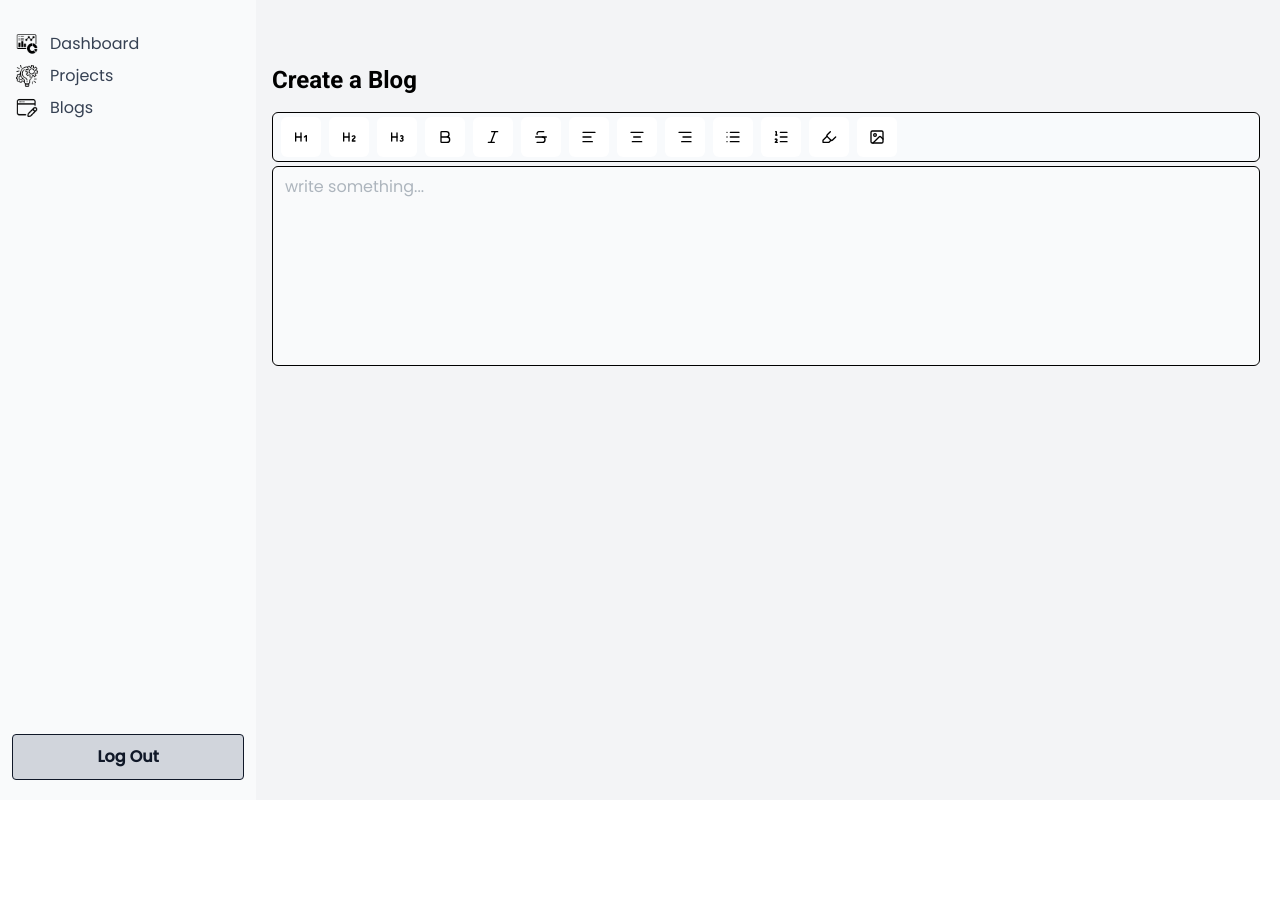
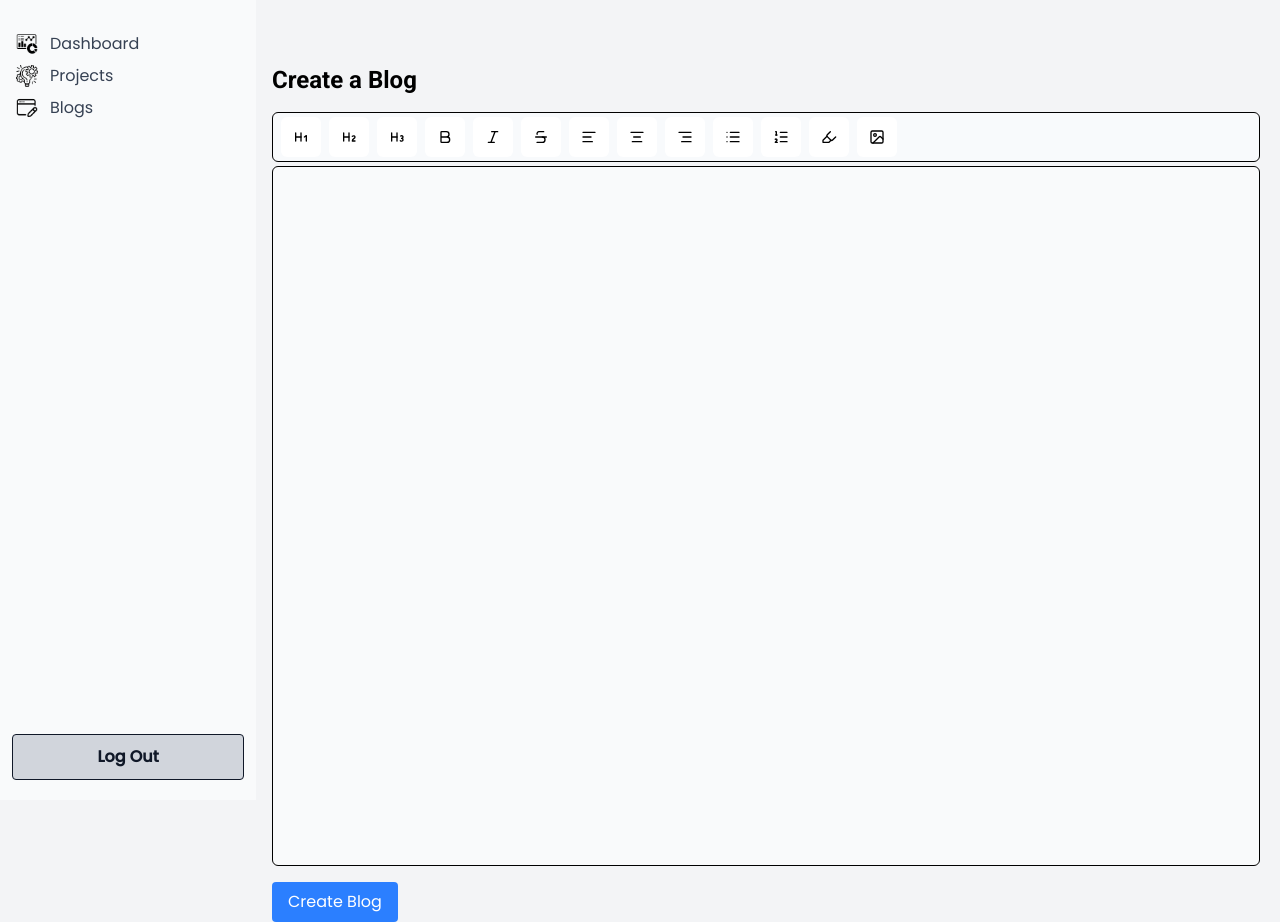
Before and after one commit to codeWith-Repon/Portfolio-frontend, a Next.js app: page /dashboard/blogs/create-blog in a window 1280 px wide. Before the commit the page ends 800 px from the top, so only its background shows below. Built offline with nearby package versions, Linux system fonts and the light colour scheme; a web font is replaced by a local one.

Commit message:
format blog data

```diff
--- /dev/null
+++ b/src/actions/Blog.actions.ts
@@ -0,0 +1,5 @@
+/* eslint-disable @typescript-eslint/no-explicit-any */
+
+export function createBlog(data: any) {
+    console.log(data)
+}
--- a/src/app/(admin)/dashboard/blogs/create-blog/page.tsx
+++ b/src/app/(admin)/dashboard/blogs/create-blog/page.tsx
@@ -1,15 +1,46 @@
-"use client"
+/* eslint-disable @typescript-eslint/no-explicit-any */
+'use client';
 
+import { createBlog } from '@/actions/Blog.actions';
 import RichTextEditor from '@/components/rich-text-editor';
 import React from 'react';
 
 const CreateBlog = () => {
-  const [post, setPost] = React.useState('');
-  console.log(post);
+  const [post, setPost] = React.useState<any>({
+    type: 'doc',
+    content: [],
+  });
+
+  let title = '';
+  let content = [];
+
+  if (post.content.length > 0) {
+    const firstNode = post.content[0];
+    const innerContent = firstNode?.content;
+
+    if (innerContent?.length > 0) {
+      title = innerContent[0]?.text || '';
+    }
+    content = post.content.slice(1);
+  }
+
+  const postData = {
+    title,
+    content,
+    tags: ['Programming'],
+    authorId: 1,
+  };
+
   return (
     <main className='max-w-6xl mx-auto mt-10'>
       <h1 className='text-2xl font-bold mb-4'>Create a Blog</h1>
       <RichTextEditor content={post} onChange={setPost} />
+      <button
+        className='mt-4 px-4 py-2 bg-blue-500 text-white rounded hover:bg-blue-600 cursor-pointer'
+        onClick={() => createBlog(postData)}
+      >
+        Create Blog
+      </button>
     </main>
   );
 };
--- a/src/components/rich-text-editor/index.tsx
+++ b/src/components/rich-text-editor/index.tsx
@@ -48,13 +48,13 @@ const RichTextEditor = ({ content, onChange }: RichTextEditorProps) => {
     immediatelyRender: false,
     editorProps: {
       attributes: {
-        class: 'min-h-[200px] border rounded-md bg-gray-50 py-2 px-3',
+        class: 'min-h-[700px] border rounded-md bg-gray-50 py-2 px-3',
       },
     },
     onUpdate: ({ editor }) => {
-      // console.log(editor.getHTML());
-      onChange(editor.getHTML());
-    },
+      // console.log(editor.getJSON());
+      onChange(editor.getJSON() as unknown as string);
+    }
   });
 
   return (
```
